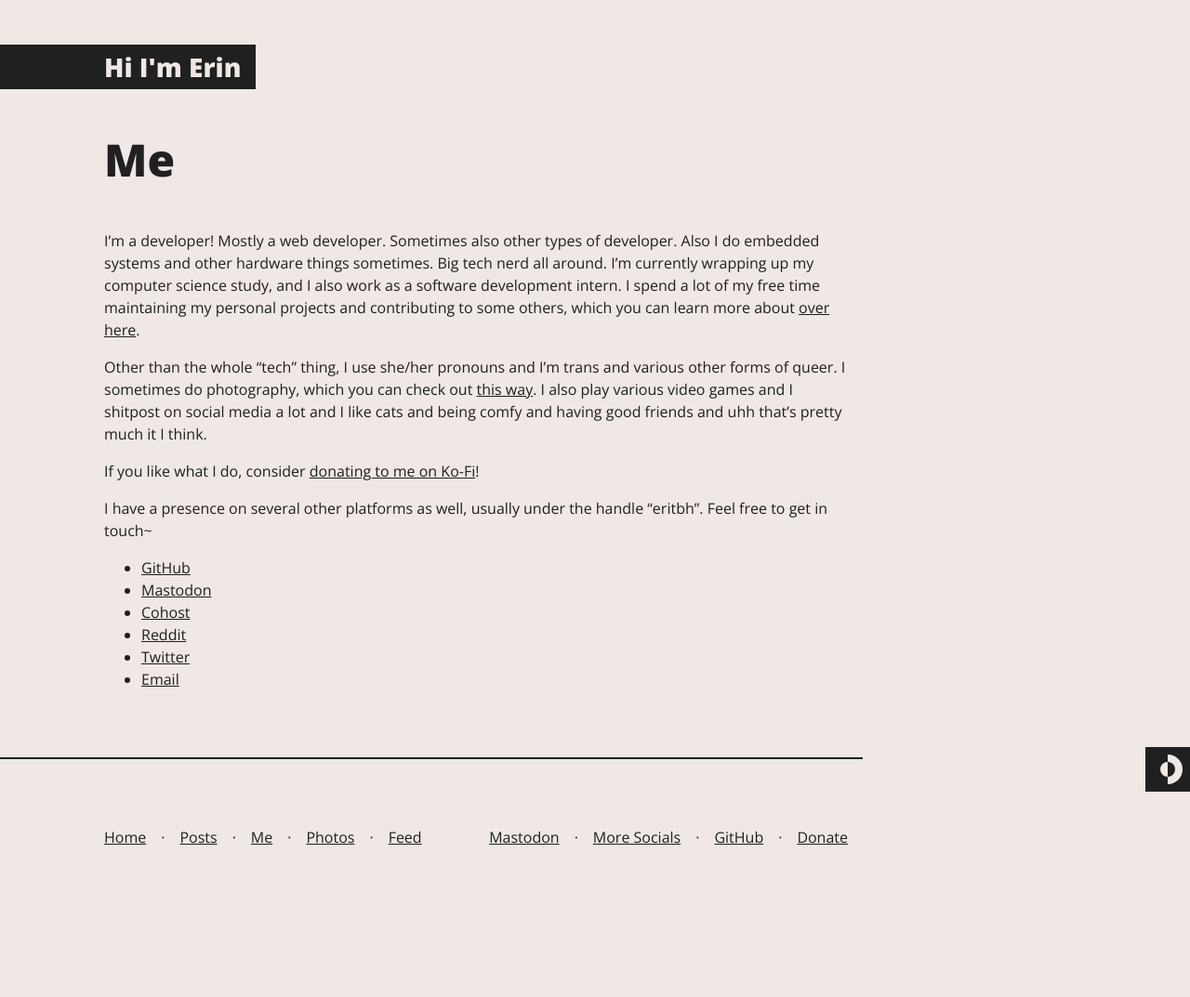
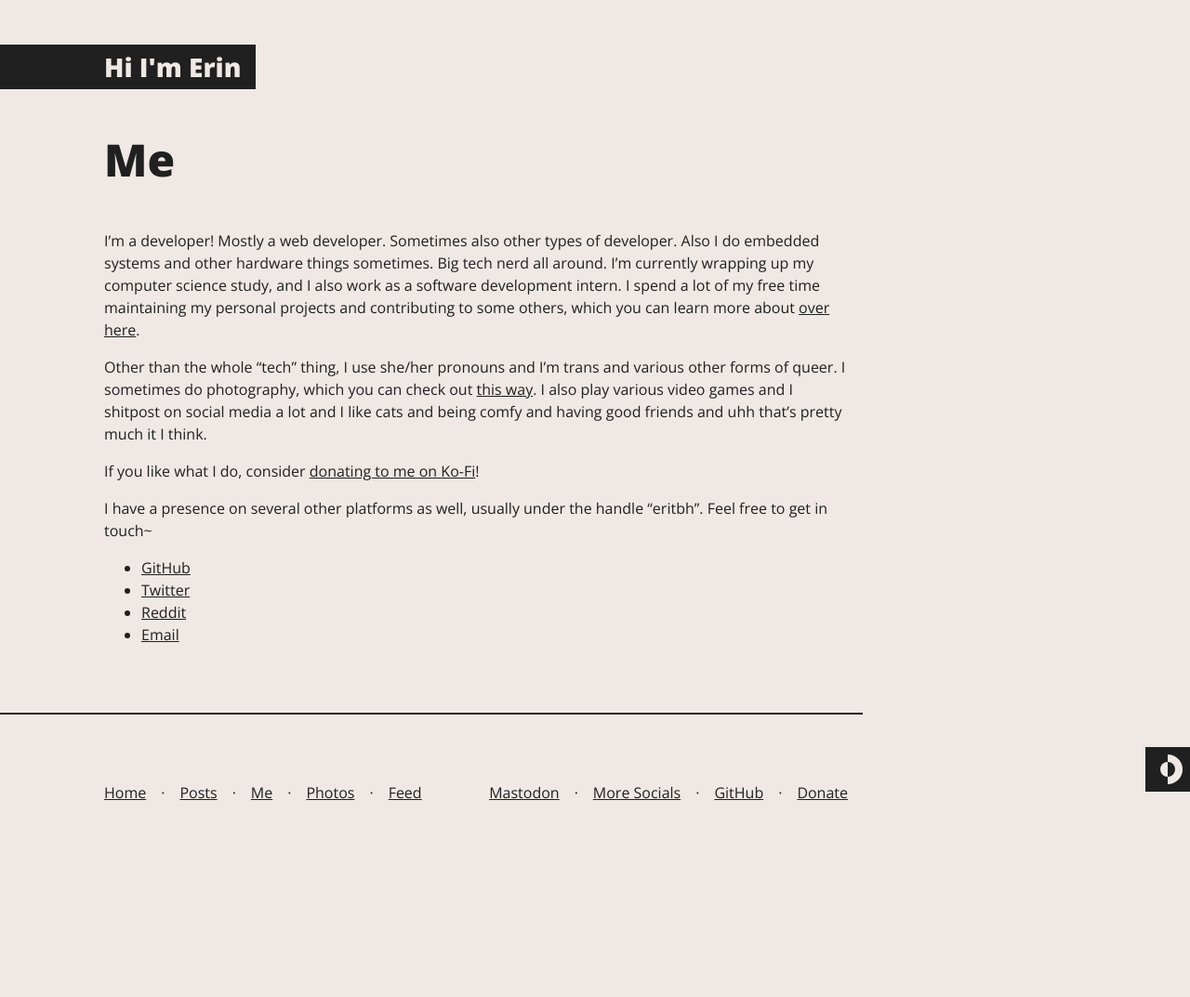
Before and after one commit to eritbh/eritbh.github.io, a Jekyll site: the page built from erin.md, in a window 1280 px wide. Shown: the whole page at 93% size. Built offline with Jekyll 4.4.1, drawn with Linux system fonts in a browser that asks for light colours; after the commit the page ends 1025 px from its top, so only the background shows below that.

Commit message:
Update erin.md

```diff
--- a/erin.md
+++ b/erin.md
@@ -13,8 +13,6 @@ If you like what I do, consider [donating to me on Ko-Fi](https://ko-fi.com/erit
 <a name="socials"> I have a presence on several other platforms as well, usually under the handle "eritbh". Feel free to get in touch~
 
 - [GitHub](https://github.com/eritbh)
-- [Mastodon](https://tech.lgbt/@eritbh)
-- [Cohost](https://cohost.org/eritbh)
+- [Twitter](https://twitter.com/eritbh)
 - [Reddit](https://reddit.com/user/eritbh)
-- [Twitter](https://twitter.com/eritbh)
 - [Email](mailto:hello@eritbh.me)
```
